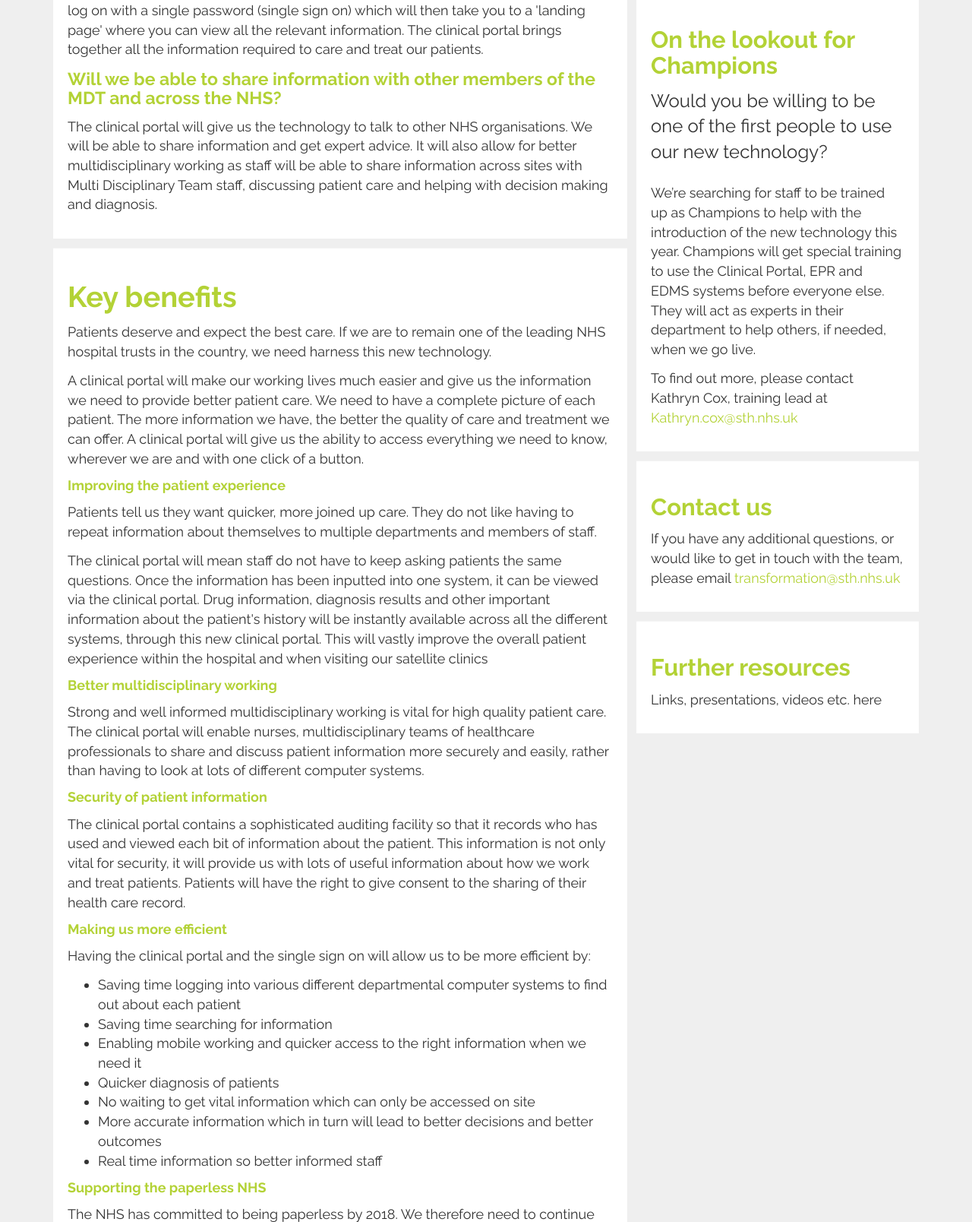
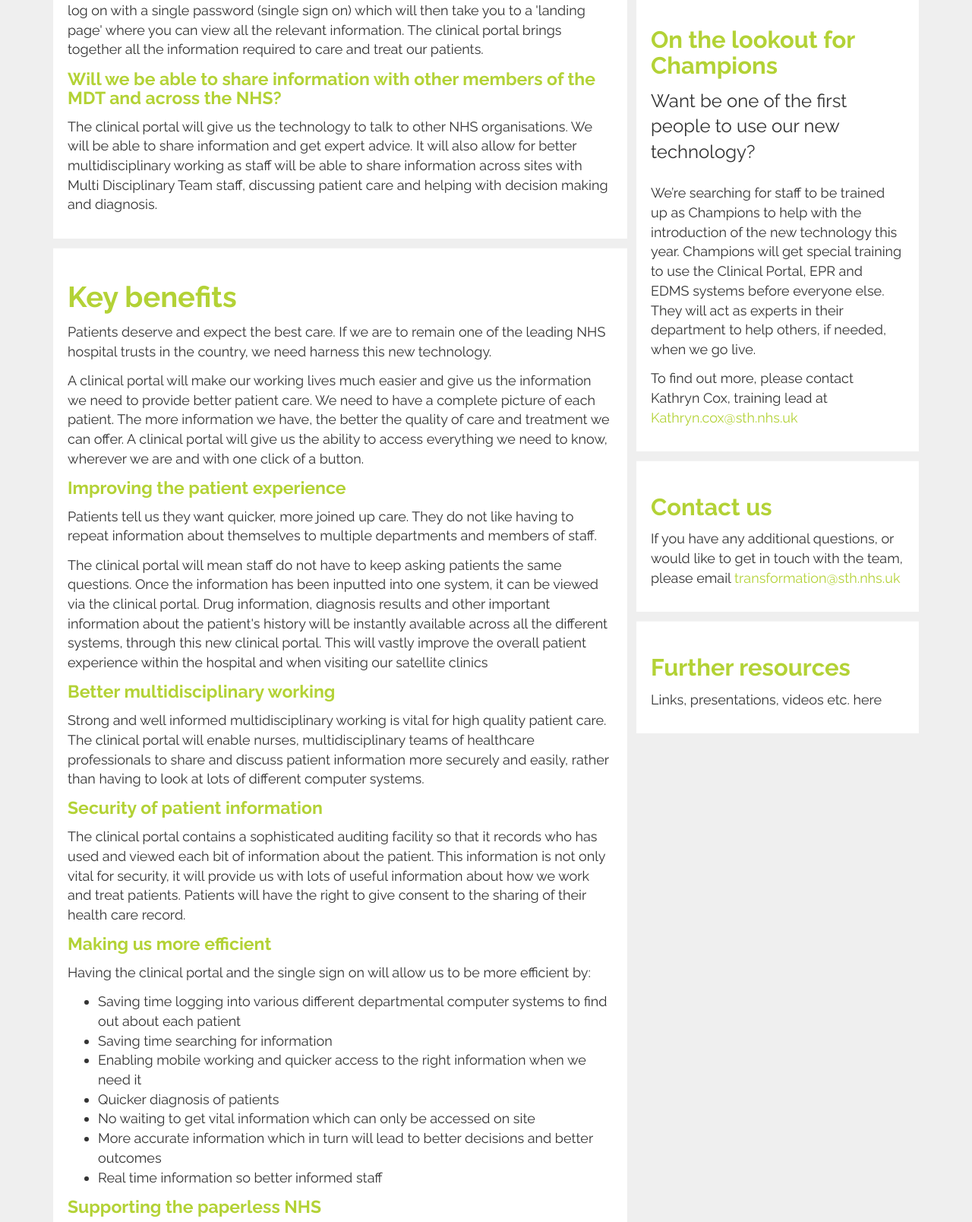
Before and after one commit to Allyooop/t3, a plain HTML site: page programme/cp.html in a window 1280 px wide. Shown: the part 964-2572 px from the top of the page at 76% size. Drawn offline with nearby package versions, Linux system fonts and the light colour scheme.

Commit message:
update campion partial

```diff
--- a/programme/cp.html
+++ b/programme/cp.html
@@ -113,14 +113,14 @@
           <h2>Key benefits</h2>
           <p>Patients deserve and expect the best care. If we are to remain one of the leading NHS hospital trusts in the country, we need harness this new technology.</p>
 					<p>A clinical portal will make our working lives much easier and give us the information we need to provide better patient care. We need to have a complete picture of each patient. The more information we have, the better the quality of care and treatment we can offer. A clinical portal will give us the ability to access everything we need to know, wherever we are and with one click of a button.</p>
-					<h5>Improving the patient experience</h5>
+					<h4>Improving the patient experience</h4>
 					<p>Patients tell us they want quicker, more joined up care. They do not like having to repeat information about themselves to multiple departments and members of staff. </p>
 					<p>The clinical portal will mean staff do not have to keep asking patients the same questions. Once the information has been inputted into one system, it can be viewed via the clinical portal. Drug information, diagnosis results and other important information about the patient's history will be instantly available across all the different systems, through this new clinical portal. This will vastly improve the overall patient experience within the hospital and when visiting our satellite clinics</p>
-					<h5>Better multidisciplinary working</h5>
+					<h4>Better multidisciplinary working</h4>
 					<p>Strong and well informed multidisciplinary working is vital for high quality patient care. The clinical portal will enable nurses, multidisciplinary teams of healthcare professionals to share and discuss patient information more securely and easily, rather than having to look at lots of different computer systems. </p>
-					<h5>Security of patient information</h5>
+					<h4>Security of patient information</h4>
 					<p>The clinical portal contains a sophisticated auditing facility so that it records who has used and viewed each bit of information about the patient. This information is not only vital for security, it will provide us with lots of useful information about how we work and treat patients. Patients will have the right to give consent to the sharing of their health care record.</p>
-					<h5>Making us more efficient</h5>
+					<h4>Making us more efficient</h4>
 					<p>Having the clinical portal and the single sign on will allow us to be more efficient by:</p>
 					<ul>
 						<li>Saving time logging into various different departmental computer systems to find out about each patient</li>
@@ -131,7 +131,7 @@
 						<li>More accurate information which in turn will lead to better decisions and better outcomes</li>
 						<li>Real time information so better informed staff</li>
 					</ul>
-					<h5>Supporting the paperless NHS</h5>
+					<h4>Supporting the paperless NHS</h4>
 					<p>The NHS has committed to being paperless by 2018. We therefore need to continue the drive to reduce the need for paper forms, requests and case notes. Introducing a clinical portal to speed up the availability of patient information is part of this process.</p>
 				</div>
       </div>
@@ -149,10 +149,12 @@
 
       	  <div class="well">
           <h3>On the lookout for Champions</h3>
-          <p class="lead">Would you be willing to be one of the first people to use our new technology?</p>
+          <p class="lead">Want be one of the first people to use our new technology?</p>
           <p>We’re searching for staff to be trained up as Champions to help with the introduction of the new technology this year. Champions will get special training to use the Clinical Portal, EPR and EDMS systems before everyone else. They will act as experts in their department to help others, if needed, when we go live.</p>
           <p>To find out more, please contact Kathryn Cox, training lead at <a href="mailto:Kathryn.cox@sth.nhs.uk">Kathryn.cox@sth.nhs.uk</a></p>
 </div>
+
+
 
         <div class="well">
 	<h3>Contact us</h3>
```
Also changed, not shown: news-article.html (+3 -1 lines), news.html (+3 -1 lines), programme/edms.html (+3 -1 lines), programme/epr.html (+3 -1 lines), programme/training.html (+3 -1 lines), team.html (+4 -2 lines).
